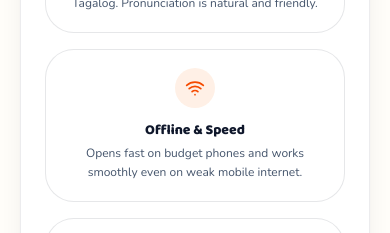
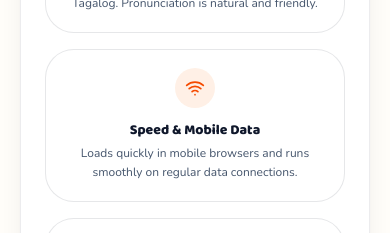
Before and after one commit to smartpathtutordev/smartpathtutorwebsite, a Next.js app: page /testers in a window 390 px wide. Shown: the part 4260-4493 px from the top of the page. Built offline with nearby package versions, Linux system fonts and the light colour scheme.

Commit message:
fix(testers): replace offline mention with speed & mobile data for webapp pilot

```diff
--- a/src/components/site/testers-guide.tsx
+++ b/src/components/site/testers-guide.tsx
@@ -245,8 +245,8 @@ export function TestersGuide() {
         },
         {
           icon: Wifi,
-          title: "Offline & Speed",
-          desc: "Opens fast on budget phones and works smoothly even on weak mobile internet.",
+          title: "Speed & Mobile Data",
+          desc: "Loads quickly in mobile browsers and runs smoothly on regular data connections.",
         },
         {
           icon: Smile,
@@ -421,8 +421,8 @@ export function TestersGuide() {
         },
         {
           icon: Wifi,
-          title: "Bilis at Offline",
-          desc: "Mabilis bumukas kahit sa budget phones o mahinang mobile data.",
+          title: "Bilis sa Mobile Data",
+          desc: "Mabilis mag-load sa mobile browser at maayos gamitin kahit sa karaniwang mobile internet.",
         },
         {
           icon: Smile,
```
